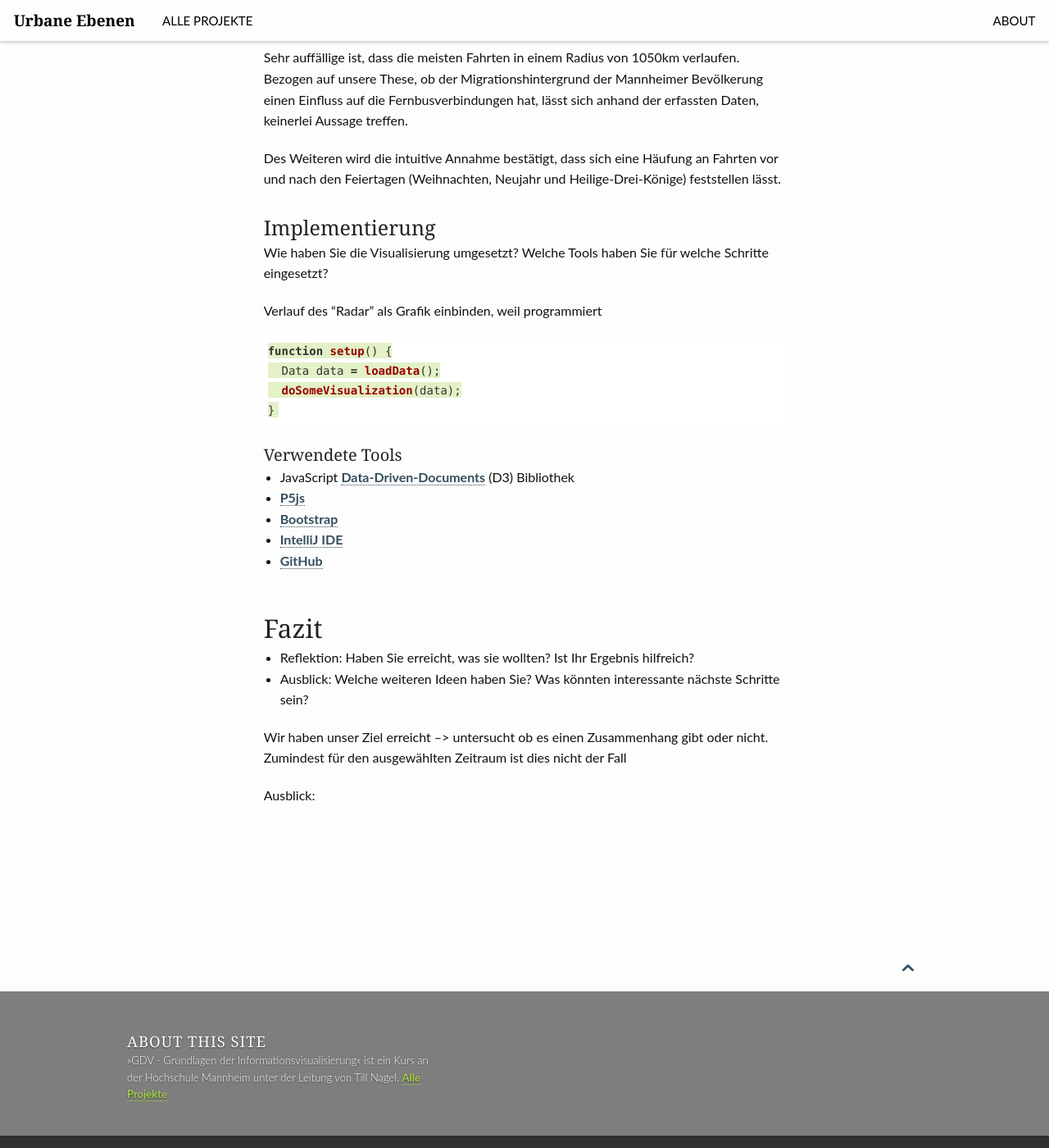
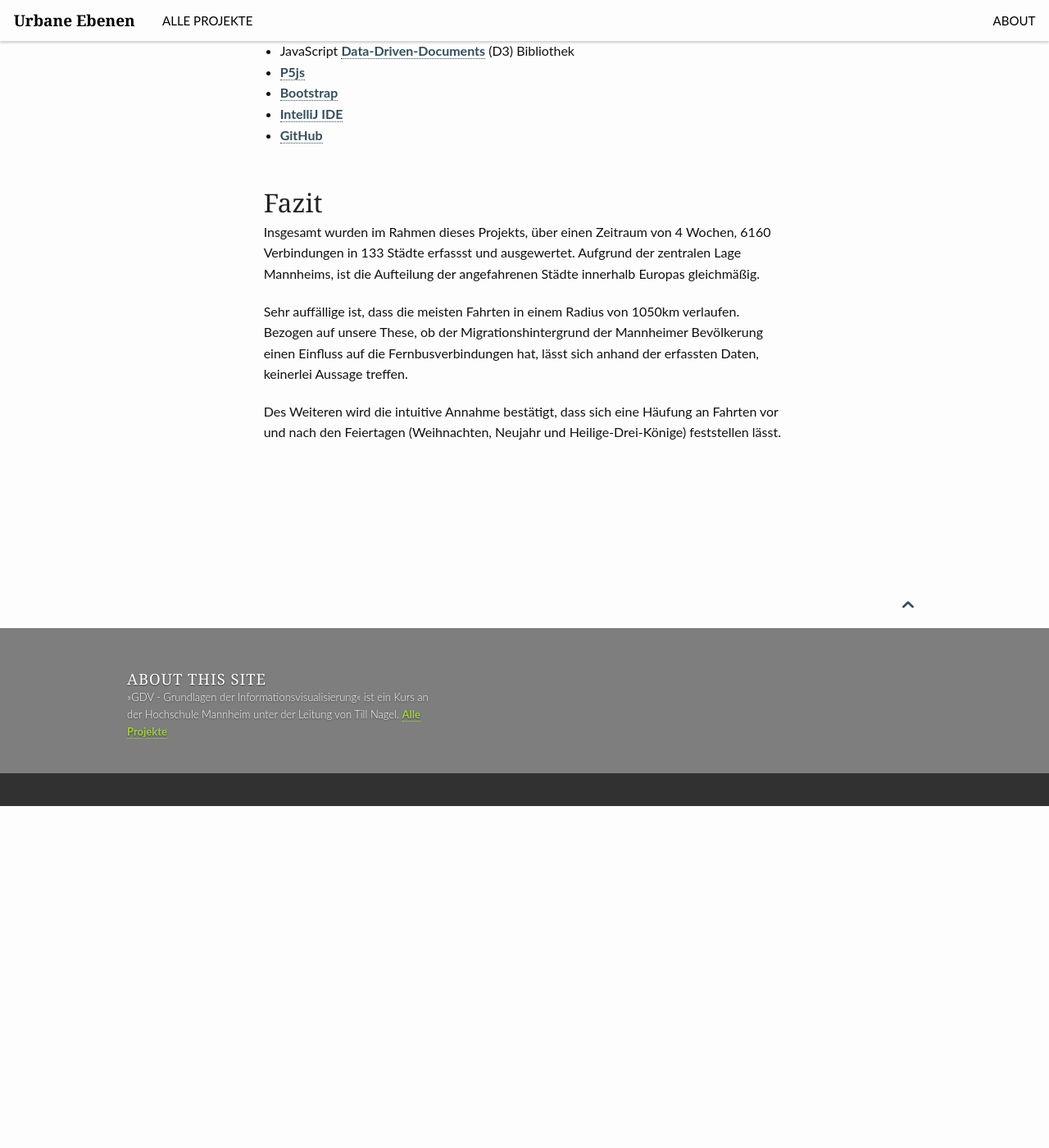
Before and after one commit to tillnagel/gdv-website, a Jekyll site: the page built from _posts/projects/2017-01-28-interbus.md, in a window 1280 px wide and 1400 px high, scrolled down 8484 px. Shown: the whole window at 82% size. Built offline with Jekyll 4.4.1, drawn with Linux system fonts in a browser that asks for light colours; after the commit the page ends 9467 px from its top, so only the background shows below that; some of the changed text lies outside the part shown.

Commit message:
Update 2017-01-28-interbus.md

````diff
--- a/_posts/projects/2017-01-28-interbus.md
+++ b/_posts/projects/2017-01-28-interbus.md
@@ -17,8 +17,6 @@ Unser Projekt hatte zum Ziel einen möglichen Zusammenhang zwischen in Mannheim
 
 
 ## Einführung / Konzept
-- Einführung: Was ist die Motivation hinter Ihrem Projekt?
-- Konzept: Was ist die Grundidee, Hauptfrage, wichtigste Hypothese?
 
 Durch die gute Verkehrsanbindung Mannheims an Fernverkehrsstrecken und seine relativ zentrale Lage in Europa eignet sich die Stadt besonders gut als Ausgangspunkt für Reisen mit dem Fernbus, was sich bereits in einem breiten Angebot an Fahrten äußert. Gibt es aber einen Zusammenhang zwischen den angebotenen Fernbusverbindungen und der Herkunft der Mannheimer Bürger? Gibt es häufiger Verbindungen in Länder, die potentiell für Heimatbesuche prädestiniert sind, oder spielen solche lokalen Faktoren vielleicht gar keine Rolle bei der Planung des Fahrtenangebots?
 
@@ -28,7 +26,9 @@ Wir haben versucht, diese Fragestellungen mit Hilfe der tatsächlich angebotenen
 
 ### Quellen
 Als einzige Datenquelle haben wir die Meta-Suche für Busverbindungen [CheckMyBus](http://www.checkmybus.de) genutzt. Leider bietet [CheckMyBus](http://www.checkmybus.de) keine Schnittstelle an.
+
 ### Erhebung
+
 Um trotz fehlender Schnittstelle an Daten zu kommen haben wir einen eigenen Crawler in NodeJS implementiert.
 
 Bevor jedoch die Daten erhoben werden konnten, mussten Zielstation innerhalb Europas festgelegt werden. Im Endeffekt belief es sich dann auf 133 Ziele, wobei wir auf eine gleichmäßige Verteilung innerhalb Europas geachtet haben. Zu den Geodaten eines einzelnen Ziels haben wir noch zusätzlich Informationen beigefügt, die für die spätere Visualisierung eventuell von Nützen sein konnten.
@@ -73,6 +73,7 @@ Hier nochmal ein Beispiel einer einzelnen Verbindung, um zu veranschaulichen, mi
 ```
 
 ### Bereinigung
+
 Zur ersten Explorierung haben wir die Daten mit Tableau visualisiert. Bei der Explorierung ist uns aufgefallen, dass der minimal notwendige Suchradius von 5km zu Problemen geführt hat. Das Ergebnis beinhaltete nämlich auch Stationen, die in einem 5km Radius zum definierten Ziel lagen.
 
 Deshalb haben wir den Crawler um eine "Bereinigungs" funktioniert ergänzt. Diese Bereinigungsfunktion entfernte alle Ergebnisse, die nicht mit unseren zuvor definierten Zielen übereinstimmten.
@@ -80,10 +81,12 @@ Deshalb haben wir den Crawler um eine "Bereinigungs" funktioniert ergänzt. Dies
 --> bild vom cleaner auf der cmd <--
 
 ### Aggregierung
+
 Da wir bei den Visualisierungen jedoch Anzahl der Verbindungen zu einem bestimmten Ziel bzw. in ein Land anzeigen wollten, mussten wir die Daten noch aggregieren. Die Aggregierungsfunktionen implementierten wir auch jeweils mit NodeJS. Damit hatten wir die Daten nun in einem Format, das wir einfach und ohne zusätzlichen Aufwand für die Visualisierungen verwenden konnten.
 
 
 ### Gestaltungsprozess / Prototypen
+
 Sinnvolle Auswahl relevanter Experimente.
 
 <figure>
@@ -106,15 +109,14 @@ Sinnvolle Auswahl relevanter Experimente.
 ## Ergebnisse
 
 ### Visualisierung
+
 Ergebnisse, Design, Prototyp. Darstellungen echter oder ausgewählter Daten.
-
-
 
 ### Fahrtenradar
 
 <figure>
  <a href="http://psydelix.de/interbus/" target="_blank">
- <img src="{{ site.urlimg }}/interbus/radar_final.png" /></a>
+ <img src="{{ site.urlimg }}/interbus/radar_final.gif" /></a>
    <figcaption >Fertige Version</figcaption>
 </figure>
 
@@ -151,18 +153,6 @@ Sehr auffällige ist, dass die meisten Fahrten in einem Radius von 1050km verlau
 
 Des Weiteren wird die intuitive Annahme bestätigt, dass sich eine Häufung an Fahrten vor und nach den Feiertagen (Weihnachten, Neujahr und Heilige-Drei-Könige) feststellen lässt.
 
-### Implementierung
-Wie haben Sie die Visualisierung umgesetzt? Welche Tools haben Sie für welche Schritte eingesetzt?
-
-Verlauf des "Radar" als Grafik einbinden, weil programmiert
-
-```javascript
-function setup() {
-  Data data = loadData();
-  doSomeVisualization(data);
-}
-```
-
 #### Verwendete Tools
 
 - JavaScript [Data-Driven-Documents](https://www.d3js.org) (D3) Bibliothek
@@ -171,13 +161,10 @@ function setup() {
 - [IntelliJ IDE](https://www.jetbrains.com/idea/)
 - [GitHub](https://www.github.com)
 
+## Fazit
 
-## Fazit
-- Reflektion: Haben Sie erreicht, was sie wollten? Ist Ihr Ergebnis hilfreich?
-- Ausblick: Welche weiteren Ideen haben Sie? Was könnten interessante
-nächste Schritte sein?
+Insgesamt wurden im Rahmen dieses Projekts, über einen Zeitraum von 4 Wochen, 6160 Verbindungen in 133 Städte erfassst und ausgewertet. Aufgrund der zentralen Lage Mannheims, ist die Aufteilung der angefahrenen Städte innerhalb Europas gleichmäßig.
 
-Wir haben unser Ziel erreicht --> untersucht ob es einen Zusammenhang gibt oder nicht.
-Zumindest für den ausgewählten Zeitraum ist dies nicht der Fall
+Sehr auffällige ist, dass die meisten Fahrten in einem Radius von 1050km verlaufen. Bezogen auf unsere These, ob der Migrationshintergrund der Mannheimer Bevölkerung einen Einfluss auf die Fernbusverbindungen hat, lässt sich anhand der erfassten Daten, keinerlei Aussage treffen.
 
-Ausblick:
+Des Weiteren wird die intuitive Annahme bestätigt, dass sich eine Häufung an Fahrten vor und nach den Feiertagen (Weihnachten, Neujahr und Heilige-Drei-Könige) feststellen lässt.
````
